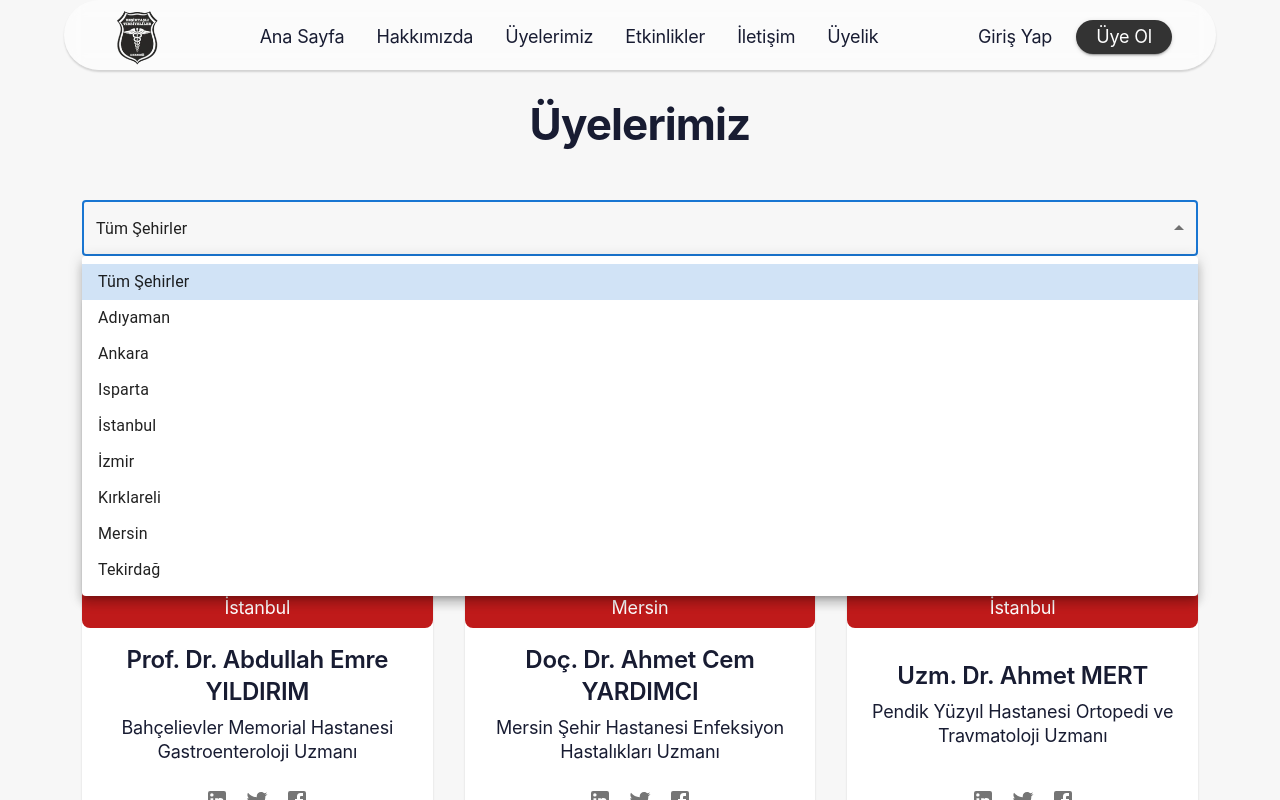
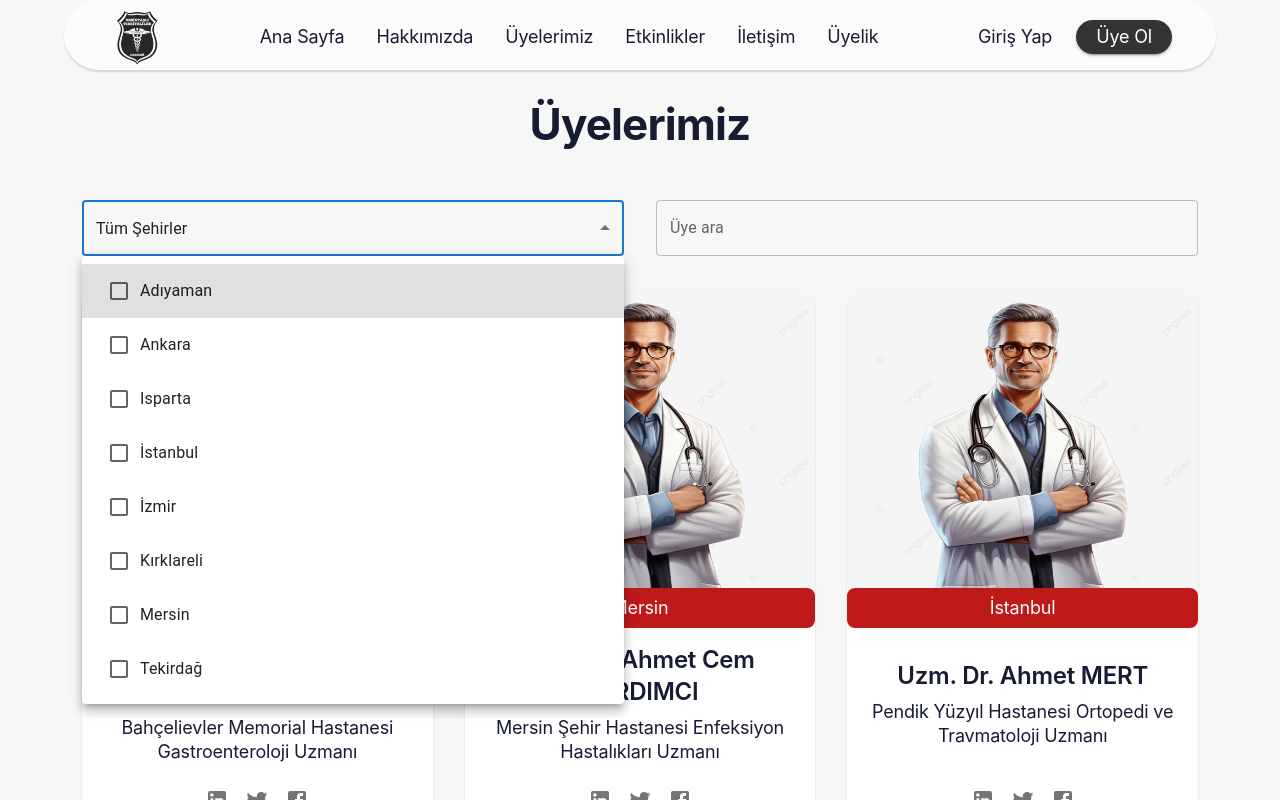
Before and after one commit to berkantkarakayis/besiktasli-doktorlar-dernegi-ui, a React (Create React App) app: page /members in a window 1280 px wide. Both pictures are taken after a click on the element "Tüm Şehirler". Shown: the top 800 px of the page. Built offline with nearby package versions, Linux system fonts and the light colour scheme.

Commit message:
Refactor Members component to support multiple city selection and implement search functionality

```diff
--- a/src/views/public/site/members/index.tsx
+++ b/src/views/public/site/members/index.tsx
@@ -10,6 +10,9 @@ import {
   Pagination,
   Select,
   MenuItem,
+  Checkbox,
+  ListItemText,
+  TextField,
 } from "@mui/material";
 import { styled } from "@mui/system";
 import LinkedInIcon from "@mui/icons-material/LinkedIn";
@@ -52,9 +55,10 @@ const MembersPerPage = 12;
 
 const Members = () => {
   const [page, setPage] = useState(1);
-  const [selectedCity, setSelectedCity] = useState("");
+  const [selectedCities, setSelectedCities] = useState<string[]>([]);
   const memberCities = new Set(members.map((member) => member.city));
   const availableCities = cities.filter((city) => memberCities.has(city.name));
+  const [searchTerm, setSearchTerm] = useState("");
 
   const handleChangePage = (
     event: React.ChangeEvent<unknown>,
@@ -64,13 +68,27 @@ const Members = () => {
     window.scrollTo({ top: 0, behavior: "smooth" });
   };
 
-  const handleCityChange = (event: SelectChangeEvent) => {
-    setSelectedCity(event.target.value as string);
+  const handleCityChange = (
+    event: SelectChangeEvent<typeof selectedCities>
+  ) => {
+    const {
+      target: { value },
+    } = event;
+    setSelectedCities(typeof value === "string" ? value.split(",") : value);
   };
 
-  const filteredMembers = members.filter(
-    (member) => selectedCity === "" || member.city === selectedCity
-  );
+  const handleSearchChange = (event: React.ChangeEvent<HTMLInputElement>) => {
+    setSearchTerm(event.target.value);
+  };
+
+  const filteredMembers = members
+    .filter(
+      (member) =>
+        selectedCities.length === 0 || selectedCities.includes(member.city)
+    )
+    .filter((member) =>
+      member.name.toLowerCase().includes(searchTerm.toLowerCase())
+    );
 
   const paginatedMembers = filteredMembers.slice(
     (page - 1) * MembersPerPage,
@@ -93,22 +111,36 @@ const Members = () => {
           <span className="H-44-56-700">Üyelerimiz</span>
         </TitleSection>
         <Grid container spacing={4}>
-          <Grid item xs={12} my={4}>
+          <Grid item xs={6} my={4}>
             <Select
-              value={selectedCity}
+              multiple
+              value={selectedCities}
               onChange={handleCityChange}
               displayEmpty
+              renderValue={(selected) => {
+                if (selected.length === 0) {
+                  return <em>Tüm Şehirler</em>;
+                }
+                return selected.join(", ");
+              }}
               fullWidth
             >
-              <MenuItem value="">
-                <em>Tüm Şehirler</em>
-              </MenuItem>
               {availableCities.map((city) => (
                 <MenuItem key={city.name} value={city.name}>
-                  {city.name}
+                  <Checkbox checked={selectedCities.indexOf(city.name) > -1} />
+                  <ListItemText primary={city.name} />
                 </MenuItem>
               ))}
             </Select>
+          </Grid>
+          <Grid item xs={6} my={4}>
+            <TextField
+              fullWidth
+              label="Üye ara"
+              variant="outlined"
+              value={searchTerm}
+              onChange={handleSearchChange}
+            />
           </Grid>
         </Grid>
         <Grid container spacing={4}>
```
